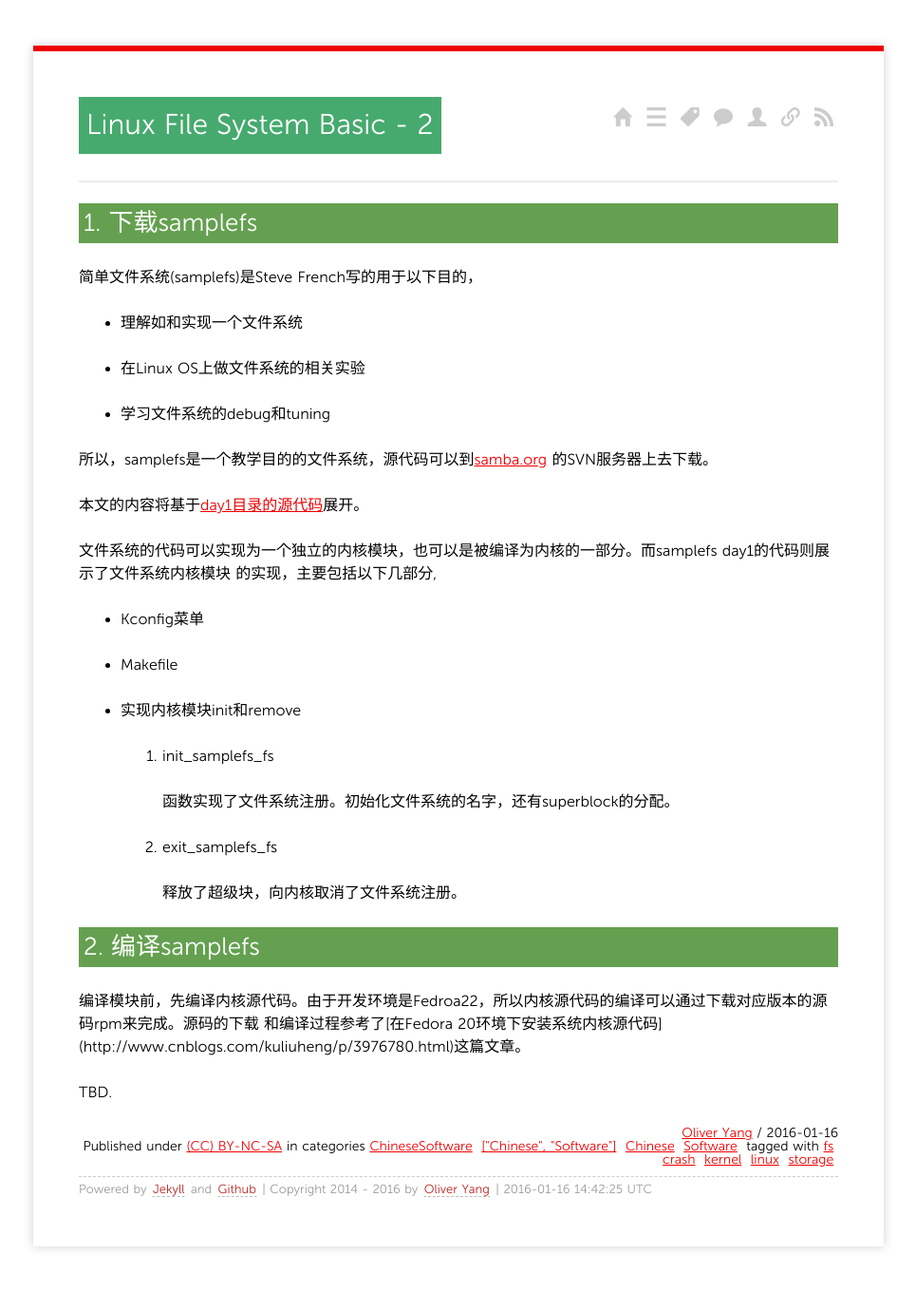
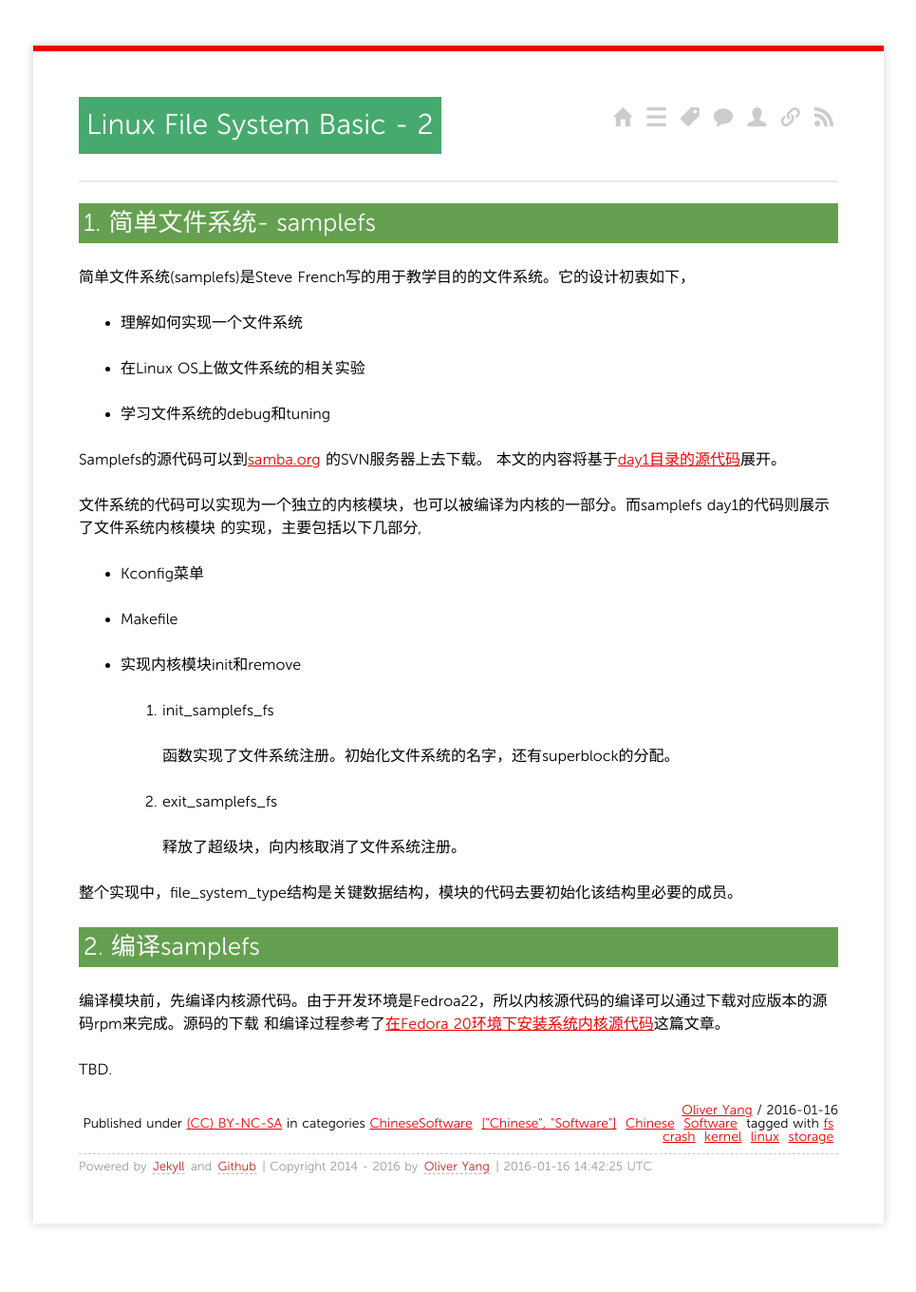
Before and after one commit to yangoliver/yangoliver.github.io, a Jekyll site: the page built from _posts/2016/2016-01-16-linux-file-system-basic-2.md, in a window 1280 px wide. Shown: the whole page at 95% size, without its empty margins (157-1122 px from the left). Built offline with Jekyll 4.4.1, drawn with Linux system fonts in a browser that asks for light colours; Markdown is read by kramdown in place of the engine named in the settings; comment, search, counter and statistics services are not loaded; after the commit the page ends 1336 px from its top, so only the background shows below that.

Commit message:
updated draft for better description and clean format

```diff
--- a/_posts/2016/2016-01-16-linux-file-system-basic-2.md
+++ b/_posts/2016/2016-01-16-linux-file-system-basic-2.md
@@ -8,22 +8,21 @@ tags:
 ---
 
 
-##1. 下载samplefs
+##1. 简单文件系统- samplefs
 
-简单文件系统(samplefs)是Steve French写的用于以下目的，
+简单文件系统(samplefs)是Steve French写的用于教学目的的文件系统。它的设计初衷如下，
 
-- 理解如和实现一个文件系统
+- 理解如何实现一个文件系统
 
 - 在Linux OS上做文件系统的相关实验
 
 - 学习文件系统的debug和tuning
 
-所以，samplefs是一个教学目的的文件系统，源代码可以到[samba.org](http://svn.samba.org/samba/ftp/cifs-cvs/samplefs.tar.gz)
+Samplefs的源代码可以到[samba.org](http://svn.samba.org/samba/ftp/cifs-cvs/samplefs.tar.gz)
 的SVN服务器上去下载。
-
 本文的内容将基于[day1目录的源代码](https://github.com/yangoliver/lktm/tree/master/fs/samplefs/day1)展开。
 
-文件系统的代码可以实现为一个独立的内核模块，也可以是被编译为内核的一部分。而samplefs day1的代码则展示了文件系统内核模块
+文件系统的代码可以实现为一个独立的内核模块，也可以被编译为内核的一部分。而samplefs day1的代码则展示了文件系统内核模块
 的实现，主要包括以下几部分,
 
 - Kconfig菜单
@@ -40,10 +39,11 @@ tags:
 
      释放了超级块，向内核取消了文件系统注册。
 
+整个实现中，file_system_type结构是关键数据结构，模块的代码去要初始化该结构里必要的成员。
 
 ##2. 编译samplefs
 
 编译模块前，先编译内核源代码。由于开发环境是Fedroa22，所以内核源代码的编译可以通过下载对应版本的源码rpm来完成。源码的下载
-和编译过程参考了[在Fedora 20环境下安装系统内核源代码] (http://www.cnblogs.com/kuliuheng/p/3976780.html)这篇文章。
+和编译过程参考了[在Fedora 20环境下安装系统内核源代码](http://www.cnblogs.com/kuliuheng/p/3976780.html)这篇文章。
 
 TBD.
```
